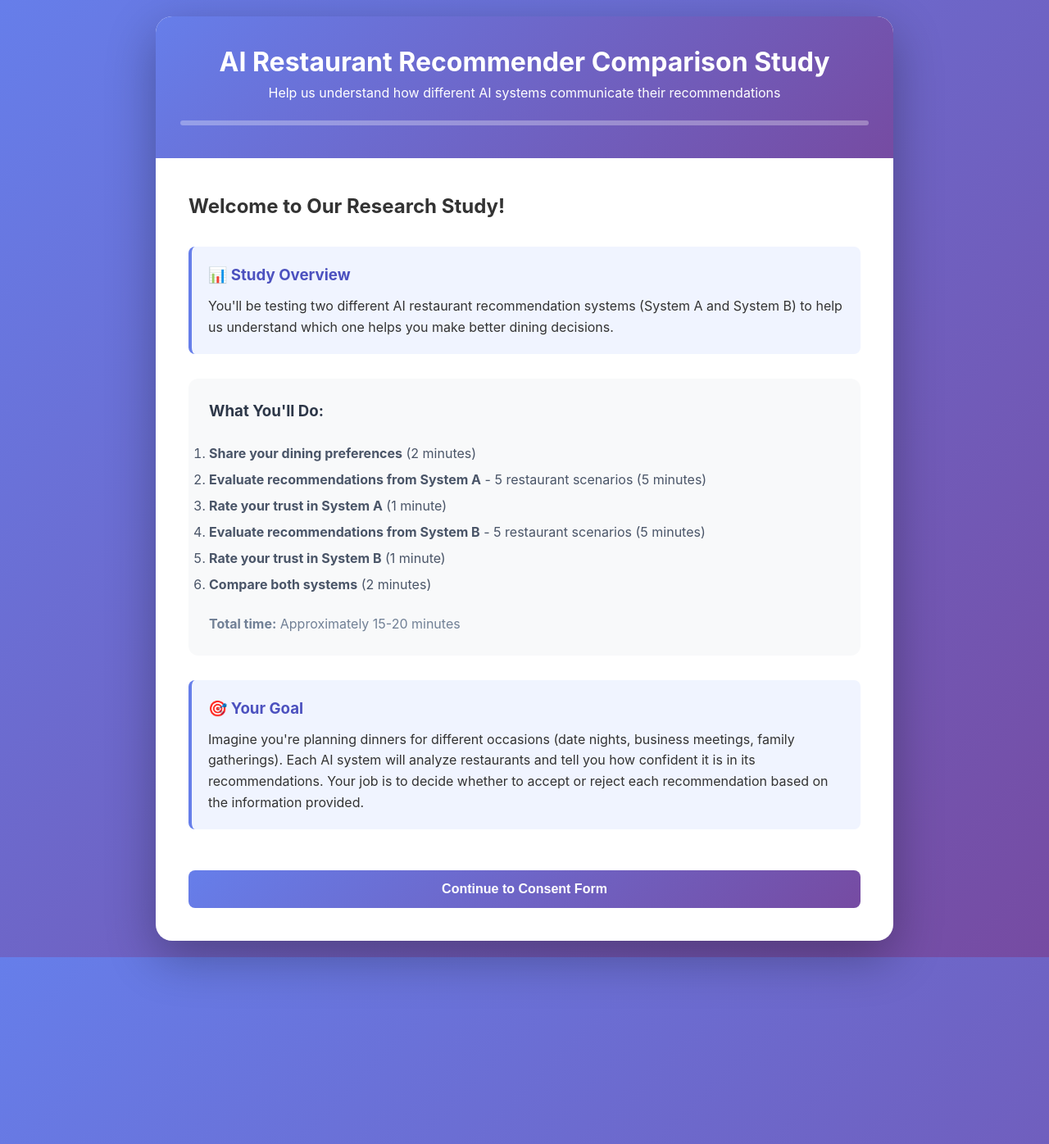
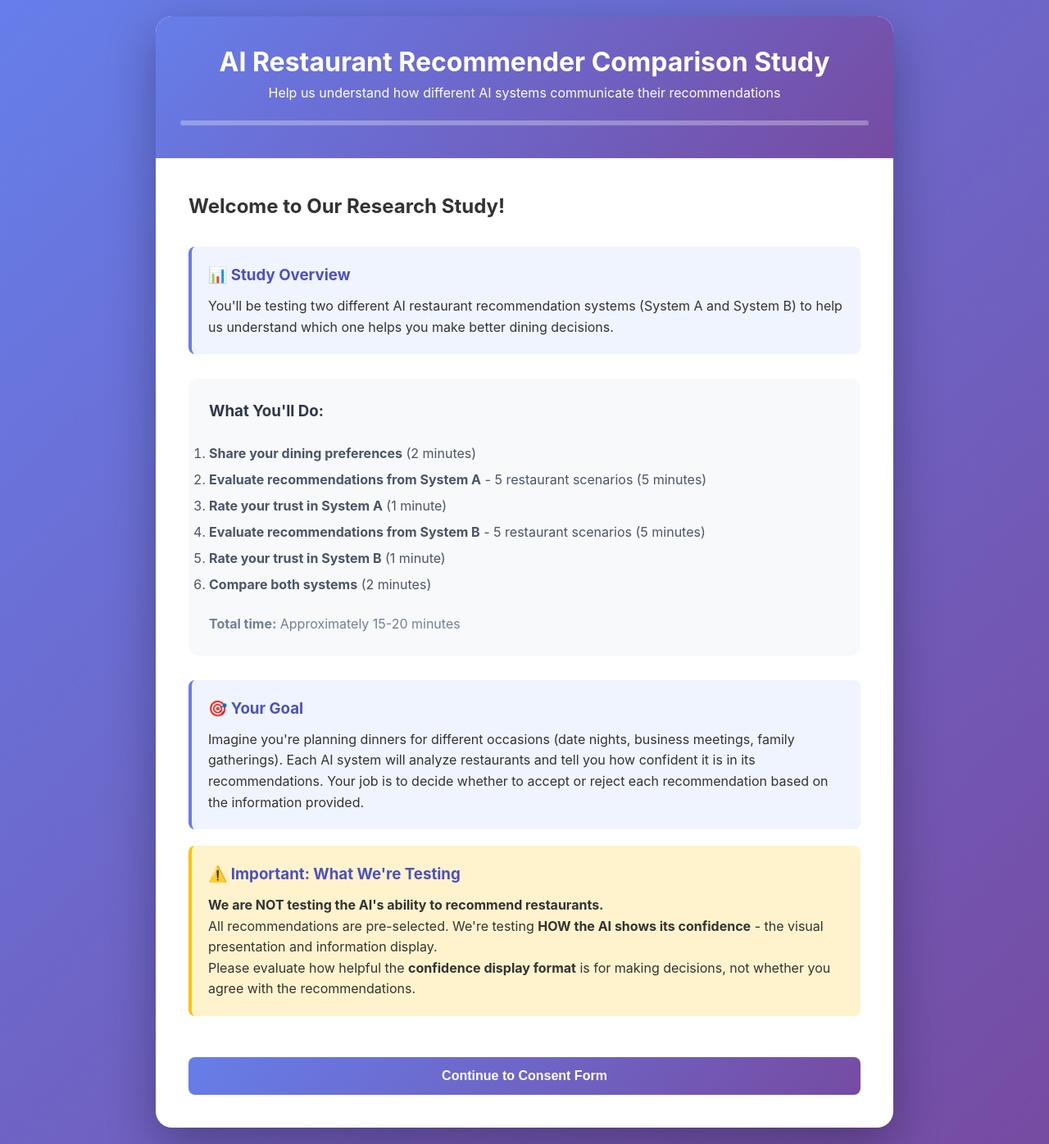
Before and after one commit to andisheGhs/andisheGhs.github.io, a Jekyll site: the page hci/project.html, which Jekyll copies as it is, in a window 1280 px wide. Shown: the whole page at 82% size. Built offline with Jekyll 4.4.1, drawn with Linux system fonts in a browser that asks for light colours.

Commit message:
hci - after pilot testing

```diff
--- a/hci/project.html
+++ b/hci/project.html
@@ -749,6 +749,14 @@
                 <div class="info-box">
                     <h3>🎯 Your Goal</h3>
                     <p>Imagine you're planning dinners for different occasions (date nights, business meetings, family gatherings). Each AI system will analyze restaurants and tell you how confident it is in its recommendations. Your job is to decide whether to accept or reject each recommendation based on the information provided.</p>
+                </div>
+
+
+                <div class="info-box" style="background: #fff3cd; border-color: #ffc107;">
+                    <h3>⚠️ Important: What We're Testing</h3>
+                    <p><strong>We are NOT testing the AI's ability to recommend restaurants.</strong></p>
+                    <p>All recommendations are pre-selected. We're testing <strong>HOW the AI shows its confidence</strong> - the visual presentation and information display.</p>
+                    <p>Please evaluate how helpful the <strong>confidence display format</strong> is for making decisions, not whether you agree with the recommendations.</p>
                 </div>
 
                 <button class="btn btn-primary" style="width: 100%; margin-top: 30px;" onclick="showConsent()">
@@ -1011,6 +1019,8 @@
         }
 
         function showSystemIntro() {
+
+
             const systemIndex = Math.floor((studyState.currentScenario + 1) / 5);
             studyState.currentSystem = studyState.systemOrder[systemIndex];
 
@@ -1332,11 +1342,11 @@
 
         function createTrustQuestions(system) {
             const questions = [
-                `I trust System ${system} to provide good restaurant recommendations`,
-                `System ${system} is reliable in its recommendations`,
-                `I feel confident using System ${system}'s recommendations for important dining decisions`,
-                `System ${system} helps me make better restaurant choices`,
-                `I understand how System ${system} makes its recommendations`
+                `System ${system}'s CONFIDENCE DISPLAY helped me make better decisions`,
+                `The WAY System ${system} SHOWS CONFIDENCE is clear and useful`,
+                `I trust System ${system}'s WAY OF COMMUNICATING uncertainty`,
+                `System ${system}'s CONFIDENCE FORMAT helps me know when to trust it`,
+                `I understand what System ${system}'s CONFIDENCE DISPLAY is telling me`
             ];
 
             return questions.map((q, i) => `
@@ -1409,21 +1419,25 @@
                 </div>
 
                 <div class="final-comparison">
-                    <h3>Which system would you prefer to use?</h3>
+
+                    <h3>Which confidence display format do you prefer?</h3>
+                    <p style="color: #6c757d;">Remember: Both systems showed the same restaurants - only the confidence display was different</p>
                     <div class="radio-group">
                         <div class="radio-item">
                             <input type="radio" name="preference" value="A" id="pref-a">
-                            <label for="pref-a"><strong>System A</strong> - I prefer how this system shows recommendations</label>
+                            <label for="pref-a"><strong>System A</strong> - I prefer how this system DISPLAYS confidence</label>
                         </div>
                         <div class="radio-item">
                             <input type="radio" name="preference" value="B" id="pref-b">
-                            <label for="pref-b"><strong>System B</strong> - I prefer how this system shows recommendations</label>
+                            <label for="pref-b"><strong>System B</strong> - I prefer how this system DISPLAYS confidence</label>
                         </div>
                         <div class="radio-item">
                             <input type="radio" name="preference" value="none" id="pref-none">
                             <label for="pref-none"><strong>No Preference</strong> - Both systems work equally well for me</label>
                         </div>
                     </div>
+
+
 
                     <div class="form-group" style="margin-top: 20px;">
                         <label>Why do you prefer this system? (optional)</label>
```
